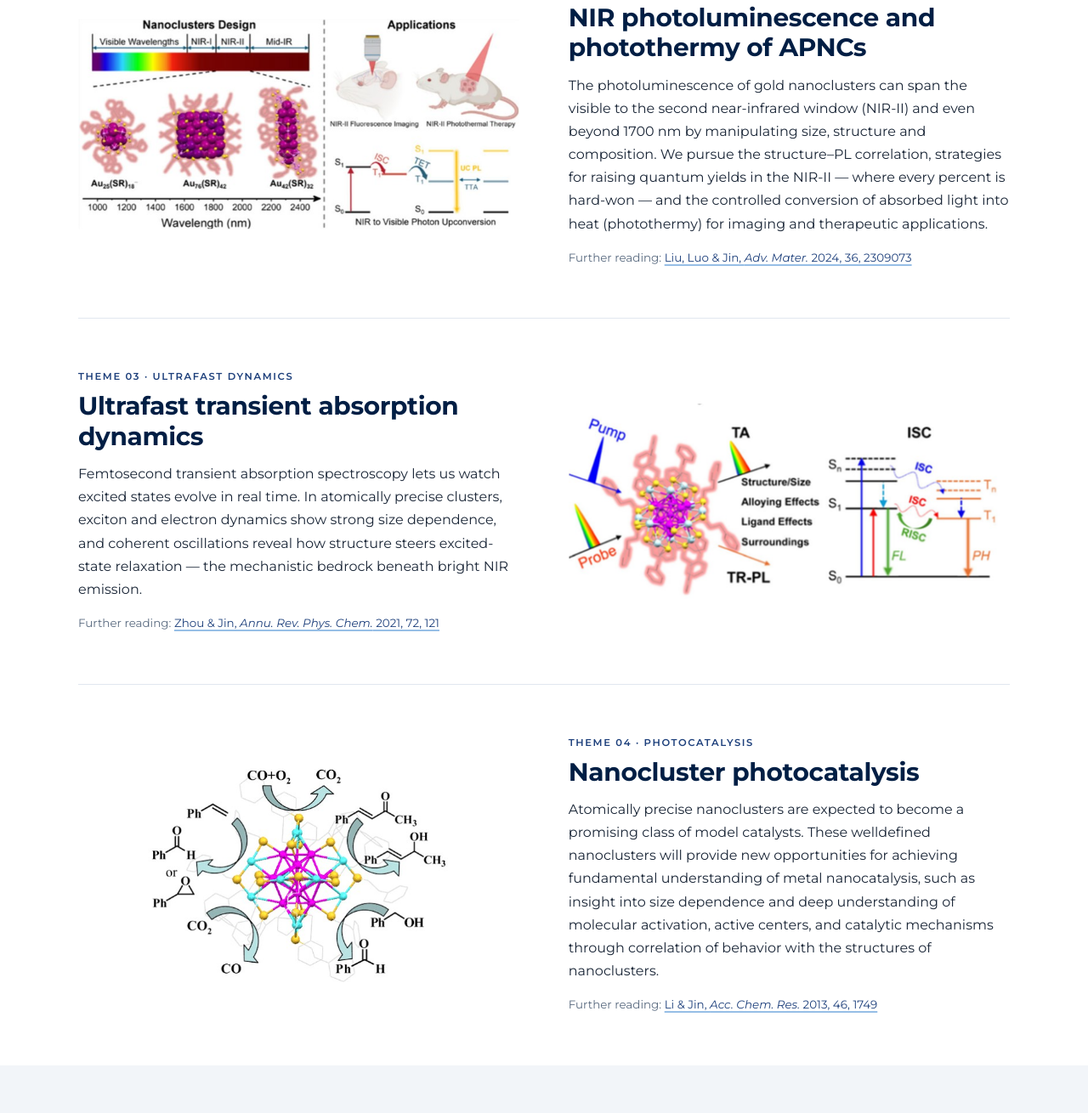
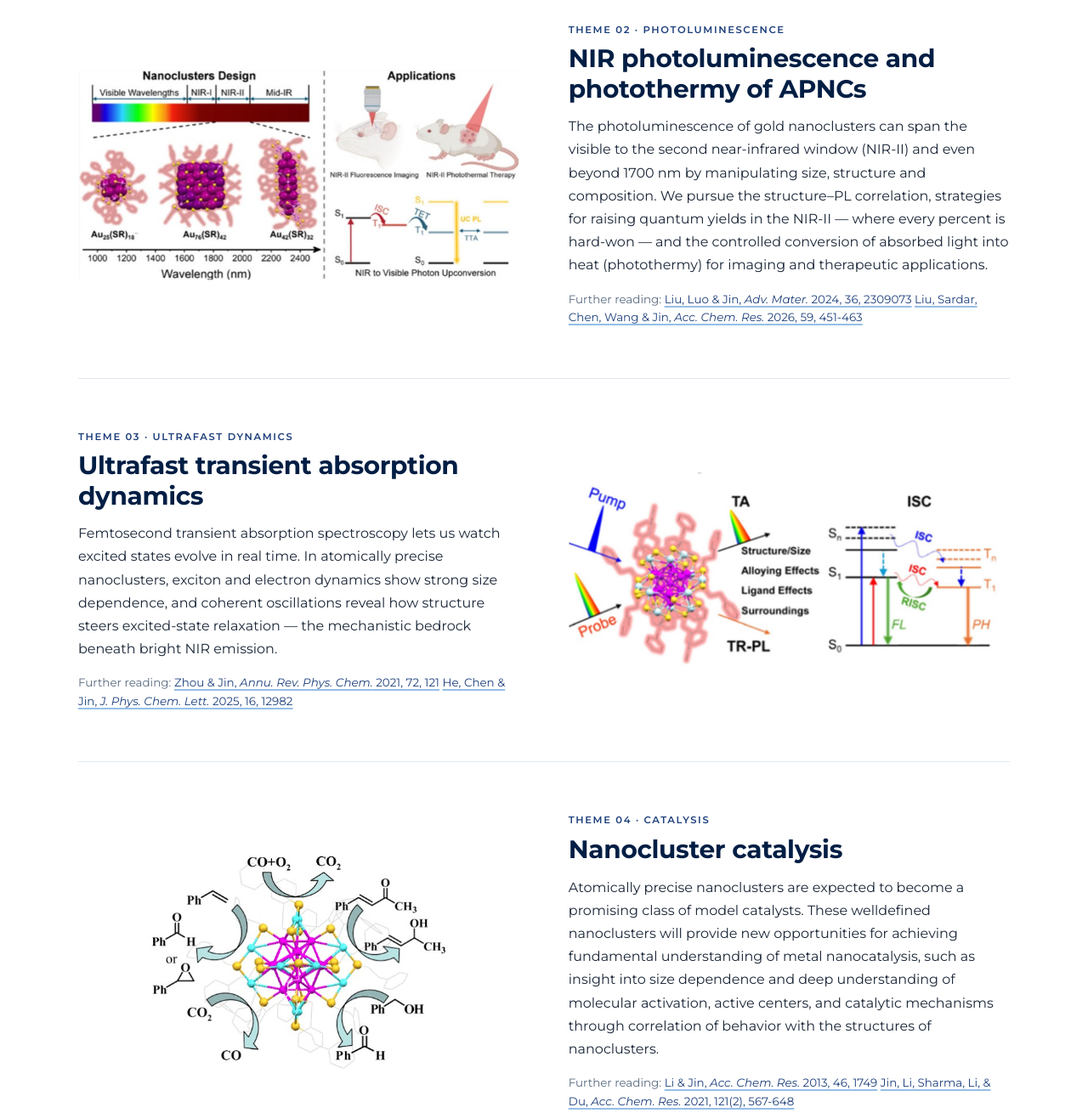
Before and after one commit to heguiying-design/rongchao, a plain HTML site: page research-approach.html in a window 1280 px wide. Shown: the part 1127-2437 px from the top of the page at 85% size. Drawn offline with Linux system fonts and the light colour scheme.

Commit message:
Update research-approach.html

```diff
--- a/research-approach.html
+++ b/research-approach.html
@@ -45,13 +45,14 @@
         Controlling nanoparticles with atomic precision and solving their total structures
         have long been major dreams for nanochemists — dreams now realized in the
         ultrasmall (1–3 nm) regime. We synthesize gold and alloy nanoclusters and
-        rod-shaped clusters with single-atom control, determine their total structures by
+        rod-shaped nanoclusters with single-atom control, determine their total structures by
         single-crystal X-ray diffraction, and build the structure–property maps that make
         rational materials design possible.
       </p>
       <p class="cite">Further reading:
         <a href="https://pubs.acs.org/doi/10.1021/acs.chemrev.5b00703">Jin, Zeng, Zhou &amp; Chen, <em>Chem. Rev.</em> 2016, 116, 10346</a> ·
         <a href="https://doi.org/10.1039/c9cs00633h">Kang, Li, Zhu &amp; Jin, <em>Chem. Soc. Rev.</em> 2020, 49, 6443</a>
+        <a href="https://doi.org/10.1002/adma.202523688">Wang, Sardar, Ji, Liu &amp; Jin, <em>Adv.Mater.</em> 2026, e23688</a>
       </p>
     </div>
     <div><img class="figimg" src="images/theme-1.jpg" alt="Synthesis of atomically precise nanoclusters"></div>
@@ -71,6 +72,7 @@
       </p>
       <p class="cite">Further reading:
         <a href="https://doi.org/10.1002/adma.202309073">Liu, Luo &amp; Jin, <em>Adv. Mater.</em> 2024, 36, 2309073</a>
+        <a href="https://doi.org/10.1021/acs.accounts.5c00782">Liu, Sardar, Chen, Wang &amp; Jin, <em>Acc. Chem. Res.</em> 2026, 59, 451-463</a>
       </p>
     </div>
     <div><img class="figimg" src="images/theme-2.jpg" alt="NIR photoluminescence of nanoclusters" loading="lazy"></div>
@@ -82,12 +84,13 @@
       <h2>Ultrafast transient absorption dynamics</h2>
       <p style="margin-top:0.8rem;">
         Femtosecond transient absorption spectroscopy lets us watch excited states evolve
-        in real time. In atomically precise clusters, exciton and electron dynamics show
+        in real time. In atomically precise nanoclusters, exciton and electron dynamics show
         strong size dependence, and coherent oscillations reveal how structure steers
         excited-state relaxation — the mechanistic bedrock beneath bright NIR emission.
       </p>
       <p class="cite">Further reading:
         <a href="https://doi.org/10.1146/annurev-physchem-090419-104921">Zhou &amp; Jin, <em>Annu. Rev. Phys. Chem.</em> 2021, 72, 121</a>
+        <a href="https://doi.org/10.1021/acs.jpclett.5c03349">He, Chen &amp; Jin, <em>J. Phys. Chem. Lett.</em> 2025, 16, 12982</a>
       </p>
     </div>
     <div><img class="figimg" src="images/theme-3.jpg" alt="Ultrafast transient absorption dynamics" loading="lazy"></div>
@@ -95,13 +98,14 @@
 
   <section class="research-section rev" id="theme-4">
     <div>
-      <span class="eyebrow">Theme 04 · Photocatalysis </span>
-      <h2>Nanocluster photocatalysis</h2>
+      <span class="eyebrow">Theme 04 · Catalysis </span>
+      <h2>Nanocluster catalysis</h2>
       <p style="margin-top:0.8rem;">
         Atomically precise nanoclusters are expected to become a promising class of model catalysts. These welldefined nanoclusters will provide new opportunities for achieving fundamental understanding of metal nanocatalysis, such as insight into size dependence and deep understanding of molecular activation, active centers, and catalytic mechanisms through correlation of behavior with the structures of nanoclusters.
       </p>
       <p class="cite">Further reading:
         <a href="https://doi.org/10.1039/c9cs00633h"> Li &amp; Jin, <em>Acc. Chem. Res.</em> 2013, 46, 1749</a>
+        <a href="https://doi.org/10.1021/acs.chemrev.0c00495"> Jin, Li, Sharma, Li, &amp; Du, <em>Acc. Chem. Res.</em> 2021, 121(2), 567-648</a>
       </p>
     </div>
     <div><img class="figimg" src="images/theme-4.jpg" alt="Fourth research theme" loading="lazy"></div>
```
